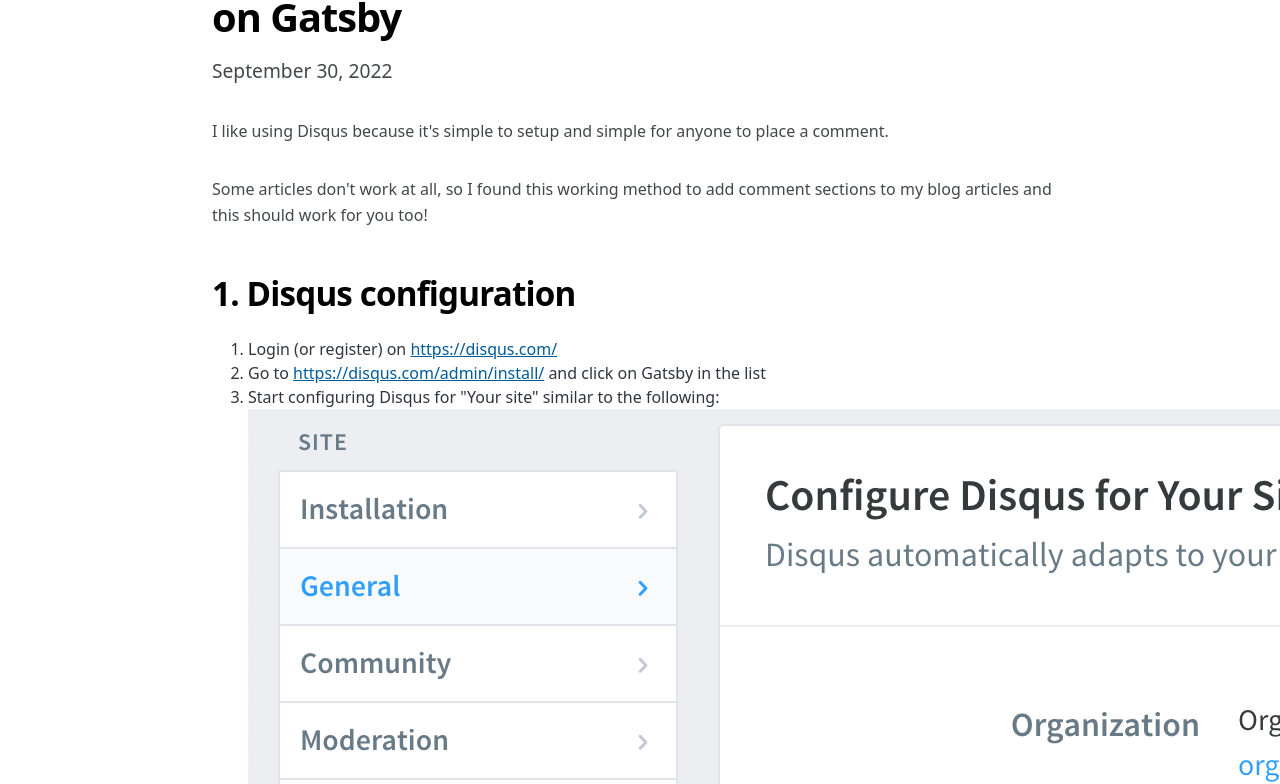
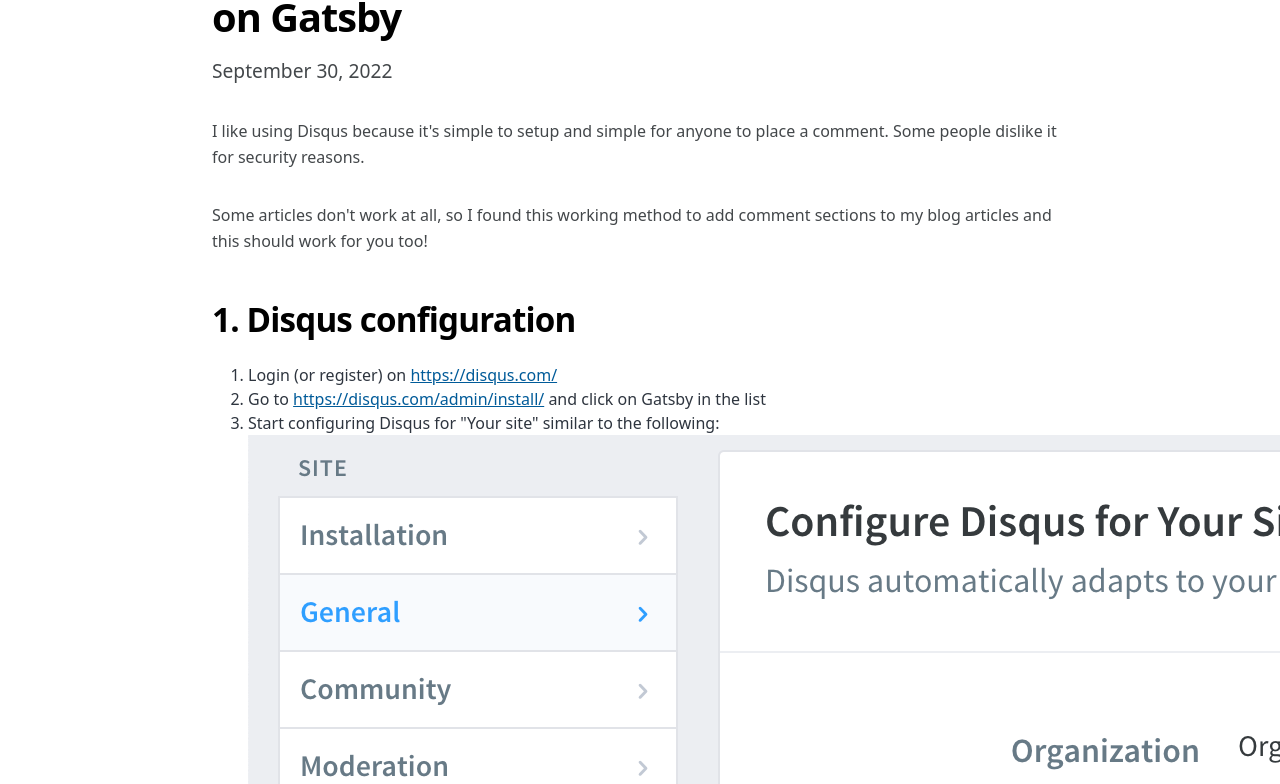
Before and after one commit to dmxt/dmxt-blog-v4, a Gatsby site: page /disqus-on-gatsby/ in a window 1280 px wide. Shown: the part 171-955 px from the top of the page. Built offline with nearby package versions, Linux system fonts and the light colour scheme; Gatsby itself is replaced by a stand-in of ours; some packages are replaced by stand-ins of ours.

Commit message:
Edit disqus article (test)

```diff
--- a/content/blog/disqus-on-gatsby/index.md
+++ b/content/blog/disqus-on-gatsby/index.md
@@ -8,6 +8,7 @@
 ---
 
 I like using Disqus because it's simple to setup and simple for anyone to place a comment.
+Some people dislike it for security reasons.
 
 Some articles don't work at all, so I found this working method to add comment sections to my blog articles and this should work for you too!
 
@@ -17,8 +18,8 @@
 1. Login (or register) on https://disqus.com/
 2. Go to https://disqus.com/admin/install/ and click on Gatsby in the list
 3. Start configuring Disqus for "Your site" similar to the following:
-![Enter the field: webite name](images/disqus-setting.png)
-Remember your entry for "Wesite Name:" field, circled, you'll need it to put it in a config later.
+![disqus-settings](images/disqus-setting.png)
+Remember your entry for "Website Name:" field, circled, you'll need it to put it in a config later.
 
 # 2. Installation
 **A. Install on `npm`**
```
